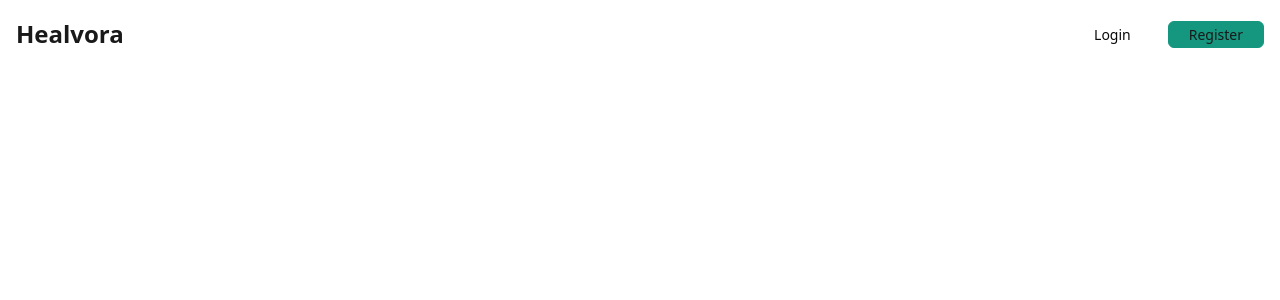
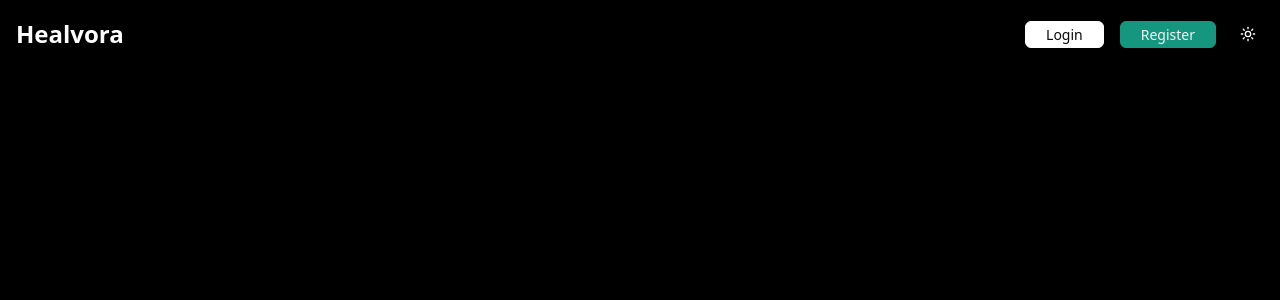
Before and after one commit to isuzwal/Healvora, a Next.js app: page / in a window 1280 px wide. Shown: the top 300 px of the page. Built offline with nearby package versions, Linux system fonts and the light colour scheme.

Commit message:
working on the form

```diff
--- a/app/layout.tsx
+++ b/app/layout.tsx
@@ -1,7 +1,8 @@
 import type { Metadata } from "next";
 import { Geist, Geist_Mono } from "next/font/google";
+import { cn } from "@/lib/utils";
 import "@/style/globals.css";
-import { ThemeProvider } from "@/components/theme-provider";
+import { ThemeProvider } from "next-themes";
 
 const geistSans = Geist({
   variable: "--font-geist-sans",
@@ -26,9 +27,18 @@ export default function RootLayout({
   return (
     <html lang="en">
       <body
-        className={`${geistSans.variable} ${geistMono.variable} antialiased`}
+        className={cn(
+          geistSans.variable,
+          geistMono.variable,
+          "antialiased dark:bg-black",
+        )}
       >
-        <ThemeProvider attribute={"class"} defaultTheme="light">
+        <ThemeProvider
+          attribute="class"
+          defaultTheme="dark"
+          disableTransitionOnChange
+          enableSystem
+        >
           {children}
         </ThemeProvider>
       </body>
--- a/components/navbar-view.tsx
+++ b/components/navbar-view.tsx
@@ -1,8 +1,17 @@
+"use client";
+import { Moon, Sun } from "lucide-react";
+import { useTheme } from "next-themes";
 import Link from "next/link";
 
 export const NavBara = () => {
+  const { theme, setTheme } = useTheme();
+
+  const handleTheme = () => {
+    setTheme(theme === "dark" ? "light" : "dark");
+  };
+
   return (
-    <div className="w-full font-sans  flex justify-between items-center p-2">
+    <div className="w-full  font-sans  flex justify-between items-center p-2">
       <div>
         {/* <span>Logo</span> */}
         <Link href="/" className="font-semibold  md:text-[24px] text-[20px]">
@@ -12,16 +21,45 @@ export const NavBara = () => {
       <div className="flex gap-4 font-medium  items-center">
         <Link
           href={"/login"}
-          className="text-[14px] px-5 py-0.5 rounded-[6px]  cursor-pointer  hover:bg-neutral-300 hover:text-neutral-600 border-primary-foreground border text-neutral-950 bg-primary-foreground hover:border-primary-foreground flex items-center  duration-300 ease-in-out transition-all   "
+          className="text-[14px] px-5 py-0.5 rounded-[6px]  border border-neutral-100 bg-neutral-100 hover:bg-neutral-50 cursor-pointer  dark:hover:bg-neutral-200 hover:text-neutral-600 dark:border-primary-foreground  text-neutral-950 dark:bg-primary-foreground dark:hover:border-primary-foreground flex items-center  duration-300 ease-in-out transition-all   "
         >
           Login
         </Link>
         <Link
           href={"/register"}
-          className="px-5 py-0.5 text-[14px] cursor-pointer  rounded-[6px]  flex items-center duration-300 ease-in-out transition-all bg-primary border border-primary hover:border-primary/80 hover:text-neutral-200   hover:bg-primary/80"
+          className="px-5 py-0.5 text-[14px] cursor-pointer  rounded-[6px]  flex items-center duration-300 ease-in-out transition-all bg-primary border border-primary hover:border-primary/80 hover:text-neutral-200 text-neutral-100 dark:hover:text-neutral-200   hover:bg-primary/80"
         >
           Register
         </Link>
+        <button
+          onClick={handleTheme}
+          className=" group hover:bg-neutral-100 dark:hover:border-neutral-900 dark:hover:bg-neutral-900 rounded-lg w-8 flex justify-center px-2 py-1"
+        >
+          {theme === "dark" ? (
+            <Sun className="size-6 group-hover:text-neutral-400" />
+          ) : (
+            <Moon className="size-6 group-hover:text-neutral-700" />
+          )}
+          {/* <svg
+            xmlns="http://www.w3.org/2000/svg"
+            width="24"
+            height="24"
+            viewBox="0 0 24 24"
+            fill="none"
+            stroke="currentColor"
+            strokeWidth="2"
+            strokeLinecap="round"
+            strokeLinejoin="round"
+            className="size-4.5"
+          >
+            <path stroke="none" d="M0 0h24v24H0z" fill="none"></path>
+            <path d="M12 12m-9 0a9 9 0 1 0 18 0a9 9 0 1 0 -18 0"></path>
+            <path d="M12 3l0 18"></path>
+            <path d="M12 9l4.65 -4.65"></path>
+            <path d="M12 14.3l7.37 -7.37"></path>
+            <path d="M12 19.6l8.85 -8.85"></path>
+          </svg> */}
+        </button>
       </div>
     </div>
   );
--- a/components/theme-provider.tsx
+++ /dev/null
@@ -1,11 +0,0 @@
-"use client";
-
-import * as React from "react";
-import { ThemeProvider as NextThemesProvider } from "next-themes";
-
-export function ThemeProvider({
-  children,
-  ...props
-}: React.ComponentProps<typeof NextThemesProvider>) {
-  return <NextThemesProvider {...props}>{children}</NextThemesProvider>;
-}
--- a/style/globals.css
+++ b/style/globals.css
@@ -1,16 +1,14 @@
 @import "tailwindcss";
 @import "tw-animate-css";
 
-@custom-variant dark (&:is(.dark *));
+@custom-variant dark (&:where(.dark, .dark *));
 
 
 @theme inline {
   --color-background: var(--background);
   --color-foreground: var(--foreground);
-
   --color-card: var(--card);
   --color-card-foreground: var(--card-foreground);
-
   --color-popover: var(--popover);
   --color-popover-foreground: var(--popover-foreground);
 
@@ -59,37 +57,24 @@
 
 :root {
   --radius: 0.625rem;
-
-
   --background: #FFFFFF;
   --foreground: #191919;
-
-
   --card: #FFFFFF;
   --card-foreground: #191919;
   --popover: #FFFFFF;
   --popover-foreground: #191919;
-
-
   --primary: #14967F;
   --primary-foreground: #FFFFFF;
-
   --secondary: #FAD069;
   --secondary-foreground: #191919;
-
   --muted: #F4F4F5;
   --muted-foreground: #A3A3A3;
-
   --accent: #FAD069;
   --accent-foreground: #191919;
-
   --destructive: #E5484D;
-
   --border: #E5E7EB;
   --input: #E5E7EB;
   --ring: #14967F;
-
-
   --sidebar: #FFFFFF;
   --sidebar-foreground: #191919;
   --sidebar-primary: #14967F;
@@ -98,8 +83,6 @@
   --sidebar-accent-foreground: #191919;
   --sidebar-border: #E5E7EB;
   --sidebar-ring: #14967F;
-
-
   --chart-1: #14967F;
   --chart-2: #FAD069;
   --chart-3: #191919;
@@ -111,30 +94,22 @@
 .dark {
   --background: #191919;
   --foreground: #FFFFFF;
-
   --card: #1F1F1F;
   --card-foreground: #FFFFFF;
   --popover: #1F1F1F;
   --popover-foreground: #FFFFFF;
-
   --primary: #14967F;
   --primary-foreground: #FFFFFF;
-
   --secondary: #FAD069;
   --secondary-foreground: #191919;
-
   --muted: #262626;
   --muted-foreground: #A3A3A3;
-
   --accent: #262626;
   --accent-foreground: #FFFFFF;
-
   --destructive: #E5484D;
-
   --border: rgba(255, 255, 255, 0.1);
   --input: rgba(255, 255, 255, 0.15);
   --ring: #14967F;
-
   --sidebar: #1F1F1F;
   --sidebar-foreground: #FFFFFF;
   --sidebar-primary: #14967F;
@@ -143,7 +118,6 @@
   --sidebar-accent-foreground: #FFFFFF;
   --sidebar-border: rgba(255, 255, 255, 0.1);
   --sidebar-ring: #14967F;
-
   --chart-1: #14967F;
   --chart-2: #FAD069;
   --chart-3: #FFFFFF;
```
